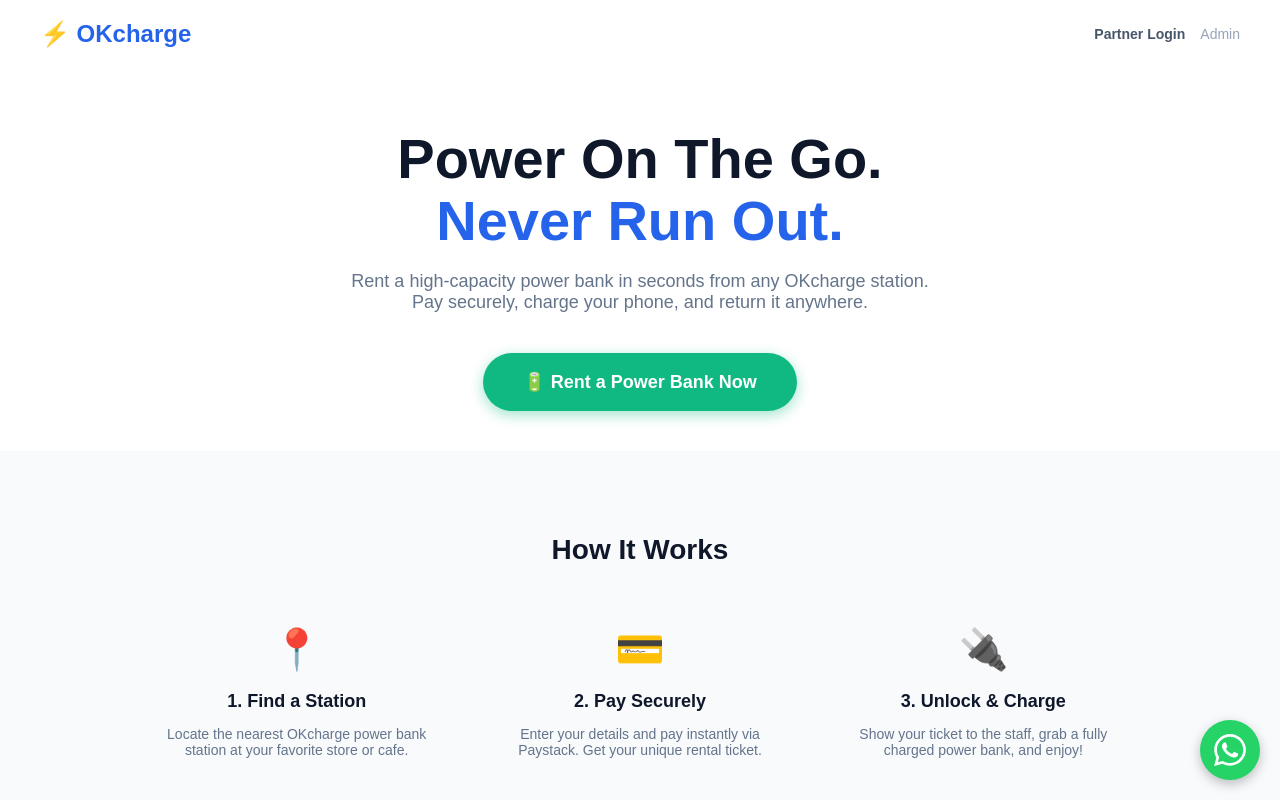
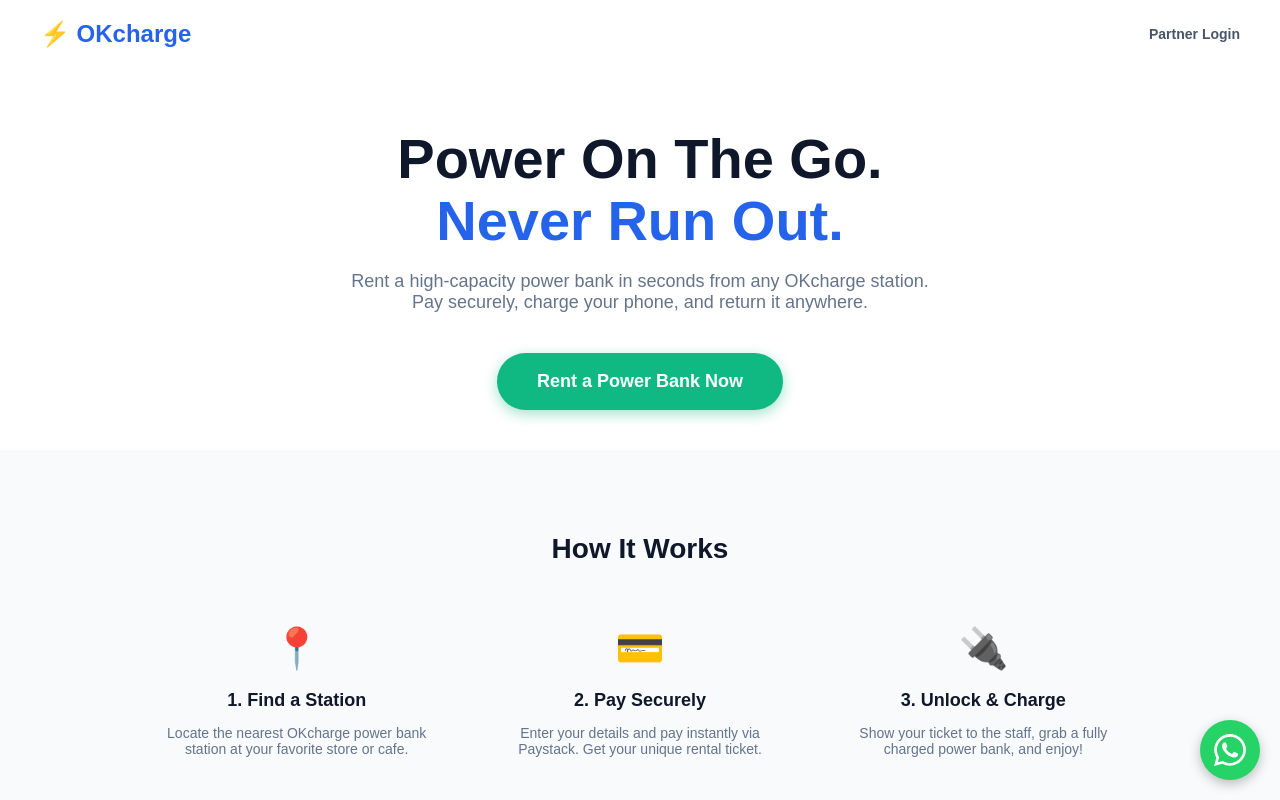
Before and after one commit to okivictor01-bit/OKcharge-, a Next.js app: page / in a window 1280 px wide. Shown: the top 800 px of the page. Built offline with nearby package versions, Linux system fonts and the light colour scheme.

Commit message:
Update page.tsx

```diff
--- a/app/page.tsx
+++ b/app/page.tsx
@@ -12,9 +12,8 @@ export default function Home() {
       {/* 1. Header / Navigation */}
       <header style={{ display: 'flex', justifyContent: 'space-between', alignItems: 'center', padding: '20px', maxWidth: '1200px', margin: '0 auto' }}>
         <div style={{ fontSize: '24px', fontWeight: 'bold', color: '#2563eb' }}>⚡ OKcharge</div>
-        <div style={{ display: 'flex', gap: '15px' }}>
+        <div>
           <a href="/auth/login" style={{ textDecoration: 'none', color: '#475569', fontSize: '14px', fontWeight: 'bold' }}>Partner Login</a>
-          <a href="/auth/admin-login" style={{ textDecoration: 'none', color: '#94a3b8', fontSize: '14px' }}>Admin</a>
         </div>
       </header>
 
@@ -42,7 +41,7 @@ export default function Home() {
             transition: 'transform 0.2s'
           }}
         >
-          🔋 Rent a Power Bank Now
+           Rent a Power Bank Now
         </a>
       </section>
 
@@ -91,7 +90,7 @@ export default function Home() {
               borderRadius: '12px',
               padding: '20px',
               textAlign: 'center',
-              backgroundColor: idx === 1 ? '#eff6ff' : 'white', // Highlight 6 hours
+              backgroundColor: idx === 1 ? '#eff6ff' : 'white',
               borderColor: idx === 1 ? '#3b82f6' : '#e2e8f0'
             }}>
               <p style={{ margin: '0 0 10px 0', fontSize: '14px', color: '#64748b', fontWeight: 'bold' }}>{plan.time}</p>
```
